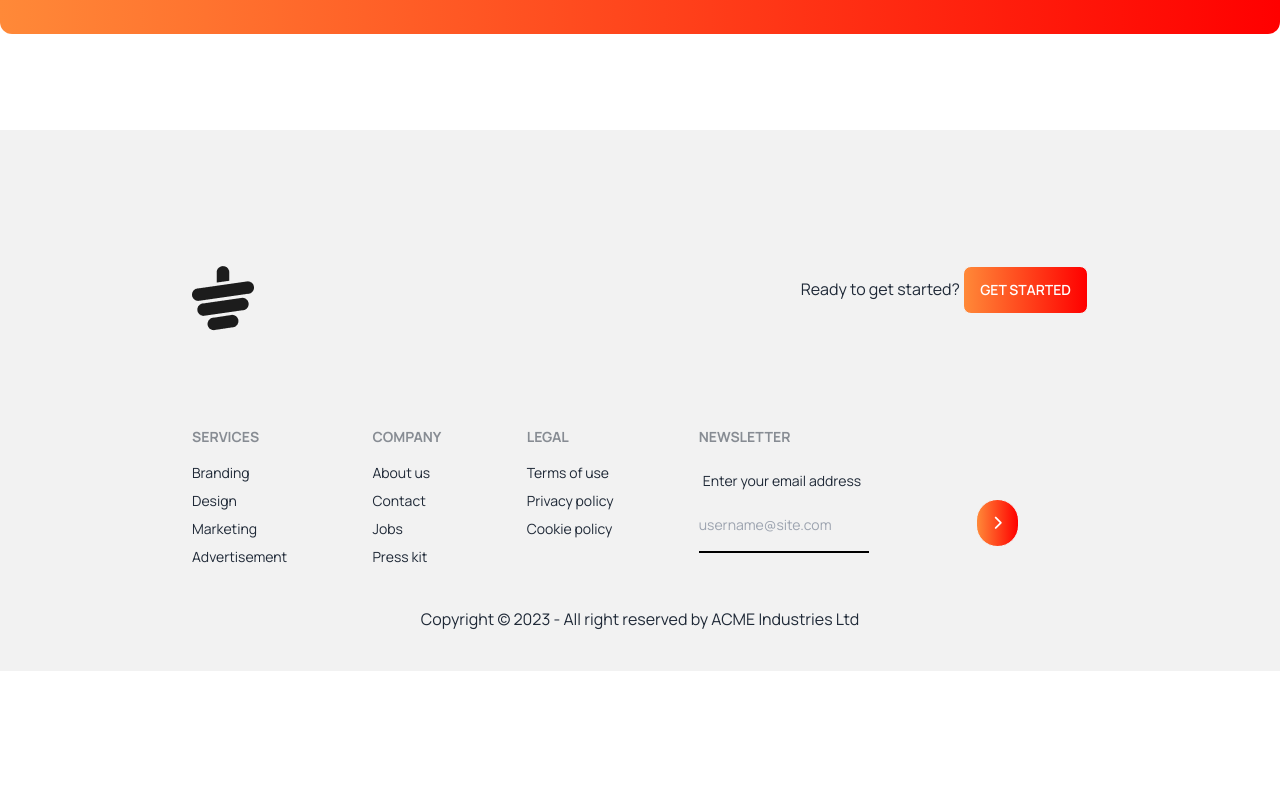
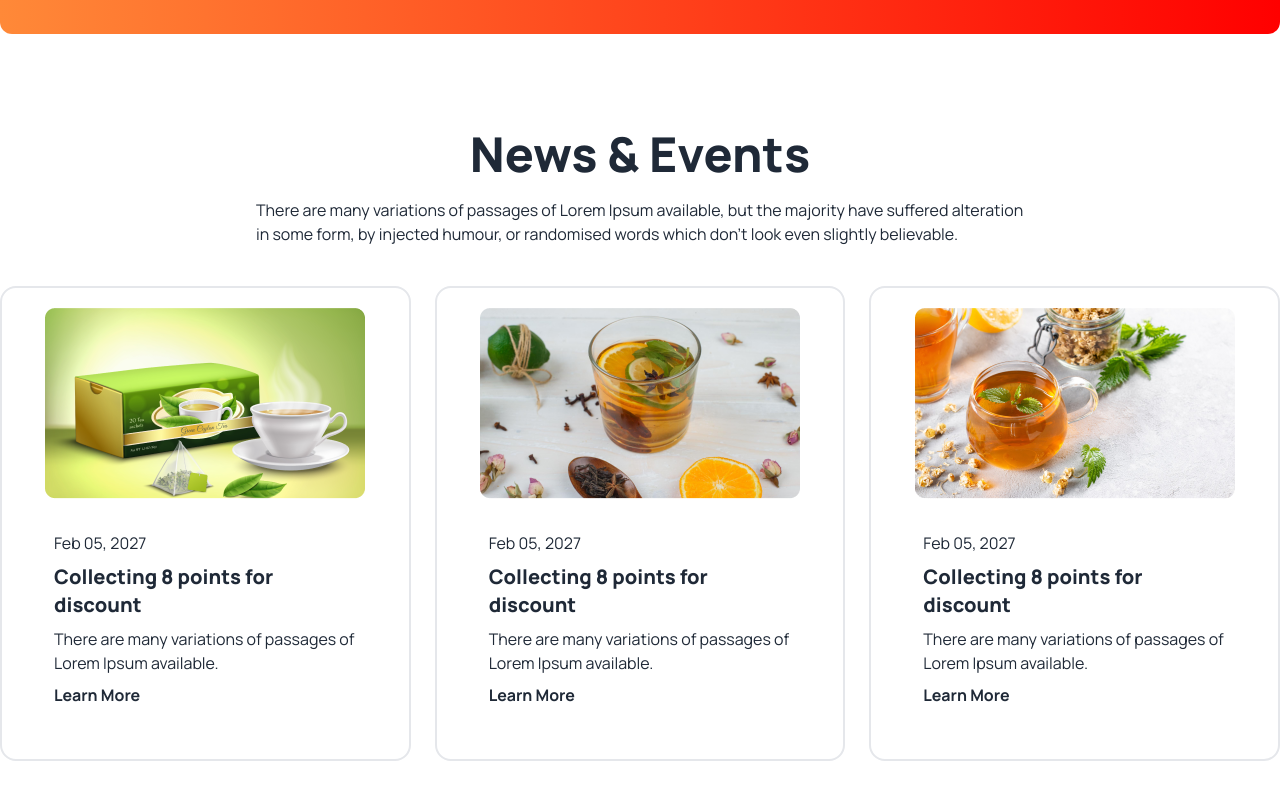
Before and after one commit to RawshanaraEity/Tea-House, a plain HTML site: page index.html in a window 1280 px wide. Shown: the part 2780-3580 px from the top of the page. Before the commit the page ends 3451 px from the top, so only its background shows below. Drawn offline with nearby package versions, Linux system fonts and the light colour scheme.

Commit message:
new section added

```diff
--- a/index.html
+++ b/index.html
@@ -187,12 +187,43 @@
         </section>
 
         <!-- news and events -->
-        <section>
-            <!-- self practice -->
+        <section class="my-24">
+          <h2 class="text-5xl text-center font-extrabold mb-5">News & Events</h2>
+          <p class="lg:max-w-3xl mb-10 mx-auto">There are many variations of passages of Lorem Ipsum available, but the majority have suffered alteration in some form, by injected humour, or randomised words which don't look even slightly believable.  </p>
+          <!-- discount card -->
+           <div class="grid grid-cols-1 md:grid-cols-2 lg:grid-cols-3 gap-6">
+            <div class="card  p-5 border-2 boder-[#D2D2D2]">
+              <figure><img src="./images/news-1.png" alt="Shoes" /></figure>
+              <div class="card-body">
+                <p>Feb 05, 2027</p>
+                <h2 class=" text-xl font-extrabold">Collecting 8 points for discount</h2>
+                <p>There are many variations of passages of Lorem Ipsum available.</p>
+                <a class="link link-hover text-base font-bold">Learn More</a>
+              </div>
+            </div>
+            <div class="card  p-5 border-2 boder-[#D2D2D2]">
+              <figure><img src="./images/news-2.png" alt="Shoes" /></figure>
+              <div class="card-body">
+                <p>Feb 05, 2027</p>
+                <h2 class=" text-xl font-extrabold">Collecting 8 points for discount</h2>
+                <p>There are many variations of passages of Lorem Ipsum available.</p>
+                <a class="link link-hover text-base font-bold">Learn More</a>
+              </div>
+            </div>
+            <div class="card  p-5 border-2 boder-[#D2D2D2]">
+              <figure><img src="./images/news-3.png" alt="Shoes" /></figure>
+              <div class="card-body">
+                <p>Feb 05, 2027</p>
+                <h2 class=" text-xl font-extrabold">Collecting 8 points for discount</h2>
+                <p>There are many variations of passages of Lorem Ipsum available.</p>
+                <a class=" link link-hover text-base font-bold">Learn More</a>
+              </div>
+            </div>
+           </div>
         </section>
     </main>
 
-    <footer class="px-4 lg:px-48 py-10 bg-base-200 text-base-content">
+    <footer class="px-4 lg:px-48 py-10 bg-red-50 text-base-content">
         <div class="flex justify-between my-24">
             <img src="images/cup.png" alt="">
             <p>
```
